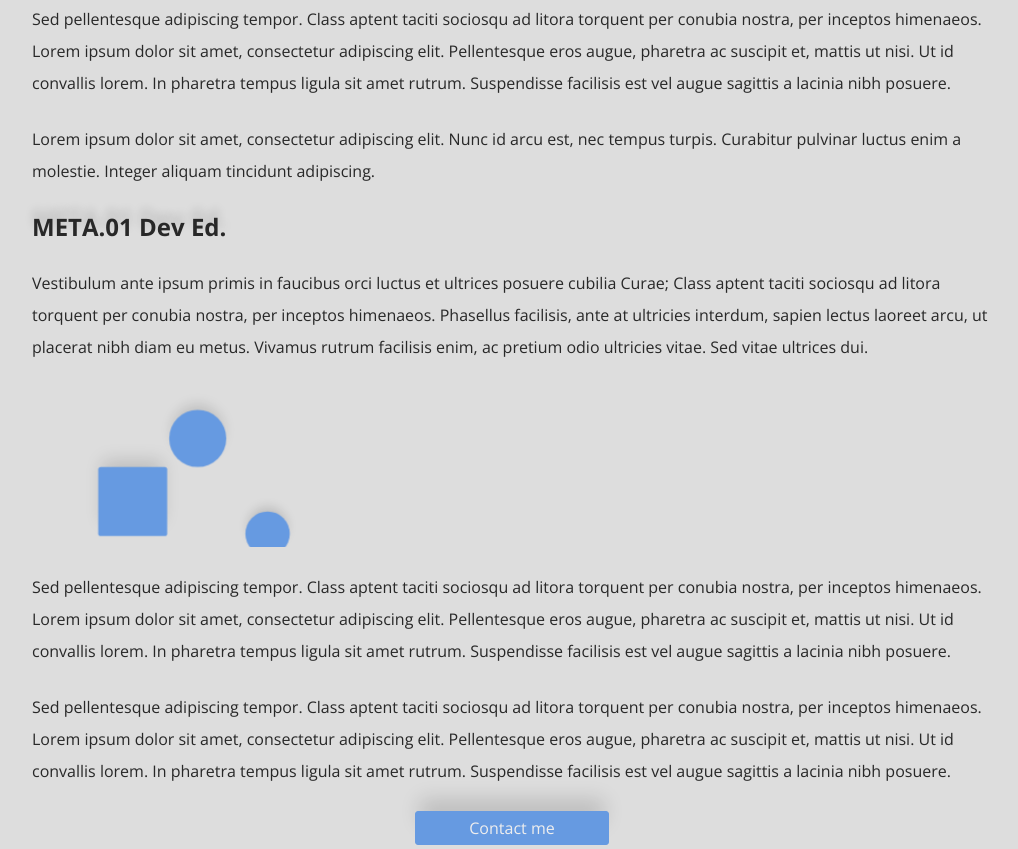
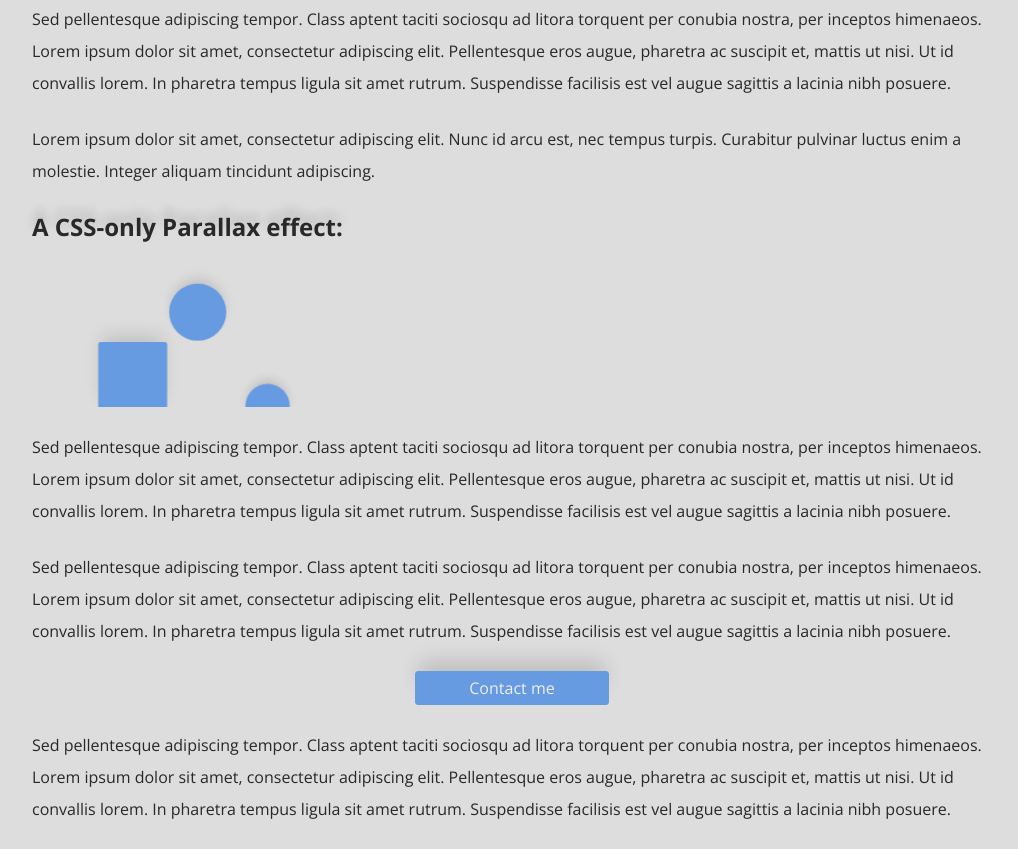
Before and after one commit to danbender/playing-with-parallax, a plain HTML site: page index.html in a window 1280 px wide. Shown: the part 1941-2790 px from the top of the page, without its empty margins (128-1146 px from the left). Drawn offline with nearby package versions, Linux system fonts and the light colour scheme; a web font is replaced by a local one.

Commit message:
refactored js and styling

```diff
--- a/css/style.css
+++ b/css/style.css
@@ -130,13 +130,11 @@ blockquote:after {
   box-shadow: 0 3px 20px -5px rgba(0,0,0,0.95);
 }
 
-
-
 /* CSS-only Parallax */
 
 .css-only-parallax {
   width: 100%;
-  height: 10em;
+  height: 9em;
   overflow: hidden;
   border-radius: 4px;
   -webkit-perspective: 200;
@@ -180,8 +178,6 @@ blockquote:after {
   -ms-transform: translateZ(-5em);
   -o-transform: translateZ(-5em);
   transform: translateZ(-5em);
-  bottom: 3em;
-  left: 14em;
 }
 .item.two {
   border-radius: 3px;
@@ -190,8 +186,6 @@ blockquote:after {
   -ms-transform: translateZ(-2em);
   -o-transform: translateZ(-2em);
   transform: translateZ(-2em);
-  bottom: 3em;
-  right: 1em;
 }
 .item.three {
   -webkit-transform: translateZ(-10em);
@@ -199,6 +193,4 @@ blockquote:after {
   -ms-transform: translateZ(-10em);
   -o-transform: translateZ(-10em);
   transform: translateZ(-10em);
-  bottom: 3em;
-  left: 10em;
 }
--- a/index.html
+++ b/index.html
@@ -7,10 +7,12 @@
   <link href='http://fonts.googleapis.com/css?family=Open+Sans:300italic,400italic,600italic,700italic,800italic,400,300,600,700,800' rel='stylesheet' type='text/css'>
   <link rel='stylesheet' href='css/style.css'>
   <script language='javascript' type='text/javascript' src='js/jquery.js'></script>
+  <script language='javascript' type='text/javascript' src='js/script.js'></script>
 </head>
 <body>
+
   <header>
-    <p>Scroll to Demo</p>
+    <p>Scroll</p>
     <span>&#x25BE;</span>
   </header>
 
@@ -30,23 +32,19 @@
 
   <p>Vestibulum ante ipsum primis in faucibus orci luctus et ultrices posuere cubilia Curae; Class aptent taciti sociosqu ad litora torquent per conubia nostra, per inceptos himenaeos. Phasellus facilisis, ante at ultricies interdum, sapien lectus laoreet arcu, ut placerat nibh diam eu metus. Vivamus rutrum facilisis enim, ac pretium odio ultricies vitae. Sed vitae ultrices dui.</p>
 
- <blockquote class='shadow' data-shadow='text'>Lorem ipsum dolor sit amet, consectetur adipiscing elit. Nunc id arcu est, nec tempus turpis.</blockquote>
+  <blockquote class='shadow' data-shadow='text'>Lorem ipsum dolor sit amet, consectetur adipiscing elit. Nunc id arcu est, nec tempus turpis.</blockquote>
 
   <p>Sed pellentesque adipiscing tempor. Class aptent taciti sociosqu ad litora torquent per conubia nostra, per inceptos himenaeos. Lorem ipsum dolor sit amet, consectetur adipiscing elit. Pellentesque eros augue, pharetra ac suscipit et, mattis ut nisi. Ut id convallis lorem. In pharetra tempus ligula sit amet rutrum. Suspendisse facilisis est vel augue sagittis a lacinia nibh posuere.</p>
 
   <p>Lorem ipsum dolor sit amet, consectetur adipiscing elit. Nunc id arcu est, nec tempus turpis. Curabitur pulvinar luctus enim a molestie. Integer aliquam tincidunt adipiscing.</p>
 
-  <h2 class='shadow' data-shadow='text'>META.01 Dev Ed.</h2>
-
-  <p>Vestibulum ante ipsum primis in faucibus orci luctus et ultrices posuere cubilia Curae; Class aptent taciti sociosqu ad litora torquent per conubia nostra, per inceptos himenaeos. Phasellus facilisis, ante at ultricies interdum, sapien lectus laoreet arcu, ut placerat nibh diam eu metus. Vivamus rutrum facilisis enim, ac pretium odio ultricies vitae. Sed vitae ultrices dui.</p>
+  <h2 class='shadow' data-shadow='text'>A CSS-only Parallax effect:</h2>
 
   <div class='css-only-parallax'>
-
-  <span class='item one shadow' data-shadow='box'></span>
-  <span class='item two shadow' data-shadow='box'></span>
-  <span class='item three shadow' data-shadow='box'></span>
-
-</div>
+    <span class='item one shadow' data-shadow='box'></span>
+    <span class='item two shadow' data-shadow='box'></span>
+    <span class='item three shadow' data-shadow='box'></span>
+  </div>
 
   <p>Sed pellentesque adipiscing tempor. Class aptent taciti sociosqu ad litora torquent per conubia nostra, per inceptos himenaeos. Lorem ipsum dolor sit amet, consectetur adipiscing elit. Pellentesque eros augue, pharetra ac suscipit et, mattis ut nisi. Ut id convallis lorem. In pharetra tempus ligula sit amet rutrum. Suspendisse facilisis est vel augue sagittis a lacinia nibh posuere.</p>
 
@@ -55,35 +53,7 @@
 
   <a href='mailto:hello@danbender.net' class='shadow' data-shadow='box'>Contact me</a>
 
-  <script type='text/javascript'>
+  <p>Sed pellentesque adipiscing tempor. Class aptent taciti sociosqu ad litora torquent per conubia nostra, per inceptos himenaeos. Lorem ipsum dolor sit amet, consectetur adipiscing elit. Pellentesque eros augue, pharetra ac suscipit et, mattis ut nisi. Ut id convallis lorem. In pharetra tempus ligula sit amet rutrum. Suspendisse facilisis est vel augue sagittis a lacinia nibh posuere.</p>
 
-  $(document).ready(function() {
-    var shadow = $('.shadow'),
-    win = $(window);
-
-    function set3D() {
-      var windowHeight = win.height();
-
-      shadow.each(function() {
-        var self = $(this),
-        scrollHeight = win.scrollTop(),
-        elementPosition = self.position(),
-        shadowType = self.data('shadow') + 'Shadow',
-        shadowOffset = (elementPosition.top + self.height() / 2 - scrollHeight) / windowHeight * -100 + 50;
-
-        if (shadowType === 'textShadow') {
-          self.css(shadowType, '0 ' + shadowOffset / 3 + 'px 10px rgba(0,0,0,0.15)');
-        }
-        else {
-          self.css(shadowType, '0 ' + shadowOffset / 3 + 'px 20px -5px rgba(0,0,0,0.15)');
-        };
-      });
-    };
-
-    win.on('load scroll resize', function() {
-      set3D();
-    });
-  })
-  </script>
 </body>
 </html>
--- /dev/null
+++ b/js/script.js
@@ -0,0 +1,26 @@
+win = $(window);
+
+function set3D() {
+  var shadow = $('.shadow')
+
+  var windowHeight = win.height();
+
+  shadow.each(function() {
+    var self = $(this),
+    scrollHeight = win.scrollTop(),
+    elementPosition = self.position(),
+    shadowType = self.data('shadow') + 'Shadow',
+    shadowOffset = (elementPosition.top + self.height() / 2 - scrollHeight) / windowHeight * -100 + 50;
+
+    if (shadowType === 'textShadow') {
+      self.css(shadowType, '0 ' + shadowOffset / 3 + 'px 10px rgba(0,0,0,0.15)');
+    }
+    else {
+      self.css(shadowType, '0 ' + shadowOffset / 3 + 'px 20px -5px rgba(0,0,0,0.15)');
+    };
+  });
+};
+
+win.on('load scroll resize', function() {
+  set3D();
+});
```
